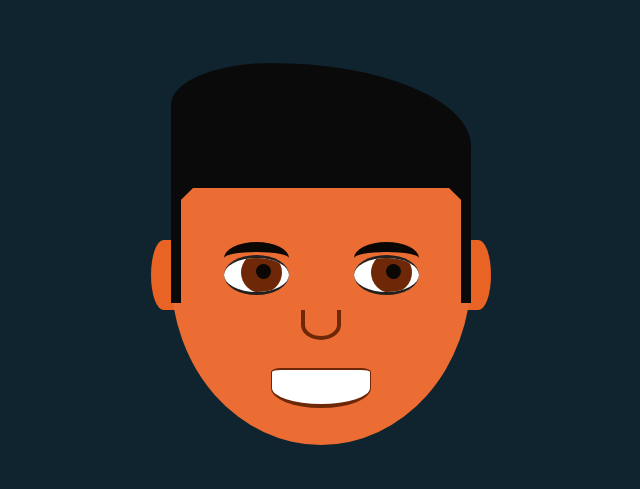
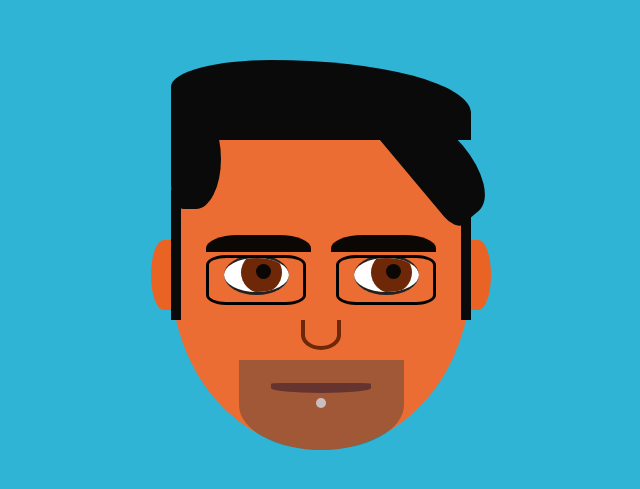
Before and after one commit to mahendruankit/css-avatar, a plain HTML site: page index.html in a window 1280 px wide. Shown: the part 125-614 px from the top of the page, without its empty margins (319-959 px from the left). Drawn offline with Linux system fonts and the light colour scheme.

Commit message:
ankit-ify

```diff
--- a/index.html
+++ b/index.html
@@ -20,9 +20,15 @@
         <div class="eye"></div>
         <div class="eye"></div>
       </div>
+      <div class="glasses">
+        <div class="glass"></div>
+        <div class="glass"></div>
+      </div>
     </div>
     <div class="nose"></div>
     <div class="mouth"></div>
+    <div class="beard"></div>
+    <div class="piercing"></div>
     <div class="ears">
       <div class="ear"></div>
       <div class="ear"></div>
--- a/styles.css
+++ b/styles.css
@@ -11,12 +11,12 @@ body {
   width: 100vw;
   height: 100vh;
   margin: 0;
-  background-color: hsl(200, 50%, 12%);
+  background-color: hsl(192, 66%, 51%);
 }
 
 .head {
   background: hsl(19, 82%, 56%);
-  height: 340px;
+  height: 350px;
   width: 300px;
   border-radius: 70% 70% 100% 100%;
   display: flex;
@@ -24,10 +24,16 @@ body {
   align-items: center;
 }
 
-.eyes,
+.eyes {
+  position: absolute;
+  width: 195px;
+  display: flex;
+  justify-content: space-between;
+}
+
 .brows {
   position: absolute;
-  width: 195px;
+  width: 230px;
   display: flex;
   justify-content: space-between;
 }
@@ -68,11 +74,28 @@ body {
   margin-bottom: 7px;
 }
 
+.glasses {
+  position: absolute;
+  width: 230px;
+  display: flex;
+  justify-content: space-between;
+}
+
+.glass {
+  display: flex;
+  position: relative;
+  height: 50px;
+  width: 100px;
+  border: 3px solid black;
+  border-radius: 20%;
+  margin-top: 10px;
+}
+
 .brow {
-  width: 65px;
-  height: 32px;
-  border-top: 10px solid hsl(20, 43%, 3%);
-  border-radius: 100%;
+  width: 105px;
+  height: 45px;
+  border-top: 17px solid hsl(20, 43%, 3%);
+  border-radius: 30% 30% 20% 20%;
   margin-bottom: 35px;
 }
 
@@ -83,20 +106,21 @@ body {
   height: 30px;
   border-radius: 0 0 100% 100%;
   border-top: none;
-  margin-top: 100px;
+  margin-top: 120px;
 }
 
 .mouth {
   position: absolute;
   width: 100px;
-  height: 40px;
+  height: 0px;
   background: white;
   margin-top: 225px;
   border-radius: 20% 20% 100% 100%;
-  border: 4px solid hsl(19, 88%, 23%);
-  border-right-width: 1px;
-  border-left-width: 1px;
-  border-top-width: 2px;
+  border: 4px solid hsl(0, 53%, 30%);
+  border-right-width: 15px;
+  border-left-width: 15px;
+  border-top-width: 5px;
+  border-bottom-width: 5px;
 }
 
 .ears {
@@ -121,9 +145,9 @@ body {
 .hair {
   position: absolute;
   width: 300px;
-  height: 125px;
+  height: 80px;
   background-color: rgb(10, 10, 10);
-  margin-bottom: 300px;
+  margin-bottom: 350px;
   border-radius: 50% 100% 0 0;
 }
 
@@ -132,7 +156,7 @@ body {
   content: '';
   position: absolute;
   background-color: rgb(10, 10, 10);
-  height: 120px;
+  height: 130px;
   width: 10px;
   transform: translateY(100%);
 }
@@ -150,16 +174,48 @@ body {
 .hair-corner::after {
   content: '';
   position: absolute;
-  width: 14px;
-  height: 20px;
-  transform: rotate(45deg);
   background-color: rgb(10, 10, 10);
-  top: 115px;
-  left: 5px;
+  top: 47px;
+  left: 0px;
+}
+
+.hair-corner::before {
+  top: 49px;
+  width: 50px;
+  height: 100px;
+  border-radius: 0% 100% 100% 50%;
 }
 
 .hair-corner::after {
   left: initial;
-  right: 5px;
-  transform: rotate(-45deg);
+  right: 1px;
+  transform: rotate(-40deg);
+  top: 45px;
+  width: 60px;
+  height: 120px;
+  border-radius: 0% 100% 100% 30%;
 }
+
+.piercing {
+  position: absolute;
+  background-color: hsl(0, 9%, 77%);
+  width: 10px;
+  height: 10px;
+  margin-top: 255px;
+  border-radius: 100%;
+}
+
+.beard {
+  position: absolute;
+  background-color: hsl(19, 21%, 29%);
+  opacity: 0.5;
+  height: 90px;
+  margin-top: 260px;
+  width: 165px;
+  border-radius: 0% 0% 100% 100%;
+}
+
+.beard-corner {
+  position: absolute;
+  width: 100%;
+}
```
